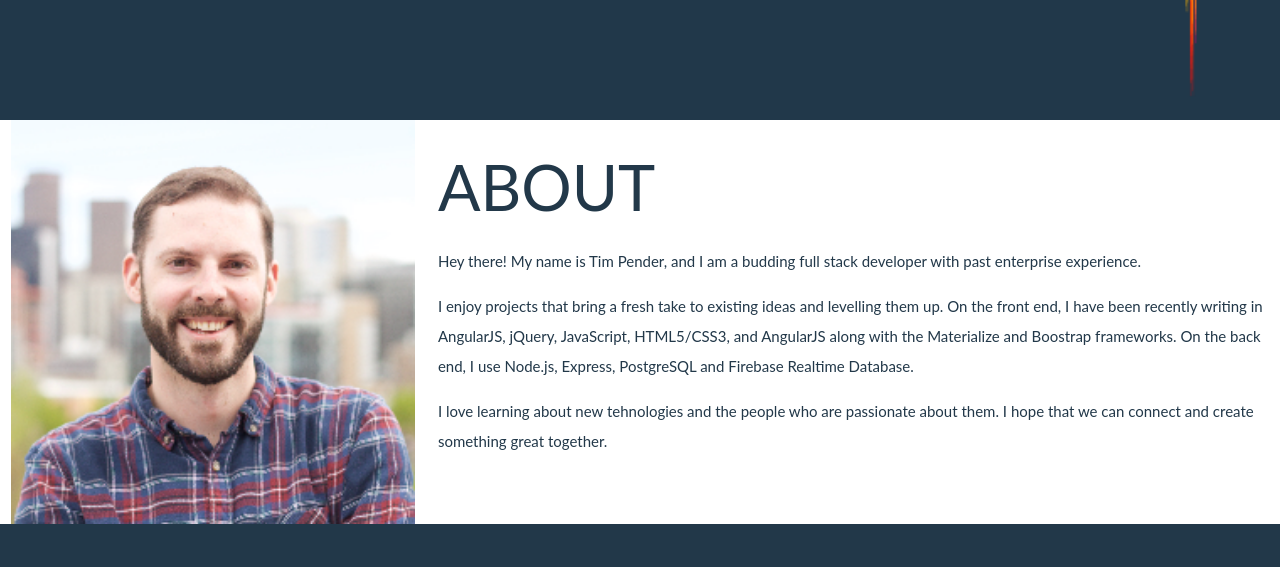
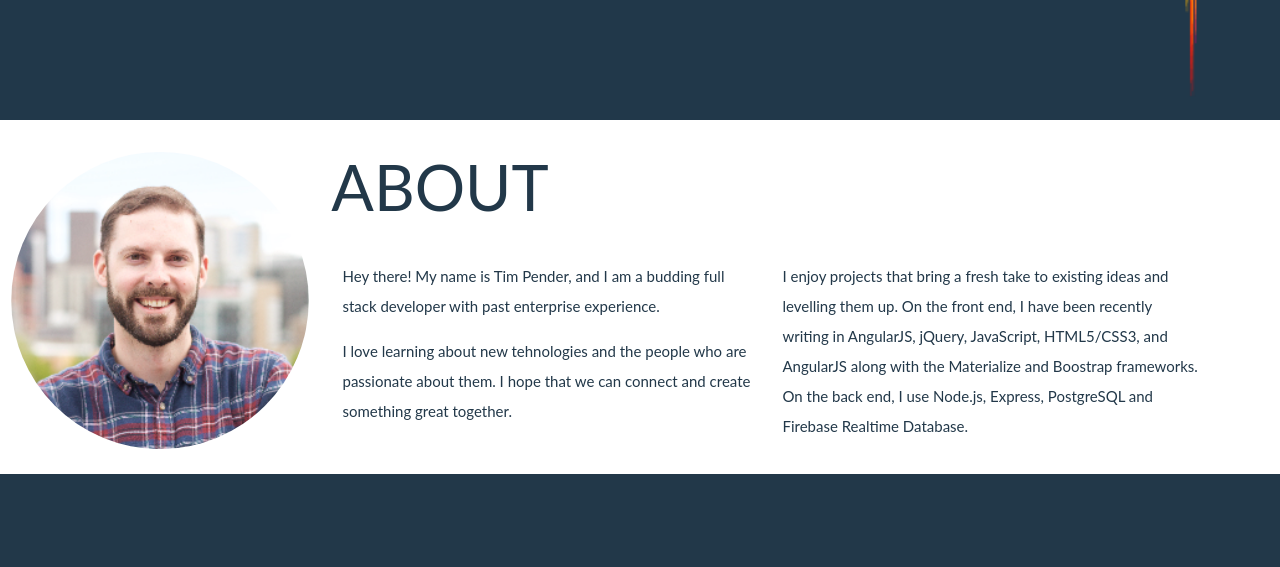
Before and after one commit to timpending/portfolio, a plain HTML site: page index.html in a window 1280 px wide. Shown: the part 680-1247 px from the top of the page. Drawn offline with nearby package versions, Linux system fonts and the light colour scheme; a web font is replaced by a local one.

Commit message:
adjust about profile pic

```diff
--- a/css/style.css
+++ b/css/style.css
@@ -109,6 +109,10 @@ header {
   padding-top: 0;
 }
 
+.profile {
+  margin: 2.1rem auto 1.68rem auto;
+}
+
 /* Floating Action Menu */
 .fixed-action-btn {
   position: fixed;
--- a/index.html
+++ b/index.html
@@ -69,13 +69,19 @@
 
     <section id="about" class="section scrollspy">
       <div class="row white">
-        <img class="col s12 m4 white" src="images/tim.png" />
-        <div class="col s12 m8 white">
+        <img class="col s12 m3 l3 white circle profile" src="images/tim.png" />
+        <div class="container">
+        <div class="col s12 m9 l9 white">
           <h1>ABOUT</h1>
-          <p>Hey there! My name is Tim Pender, and I am a budding full stack developer with past enterprise experience.</p>
-          <p>I enjoy projects that bring a fresh take to existing ideas and levelling them up.  On the front end, I have been recently writing in AngularJS, jQuery, JavaScript, HTML5/CSS3, and AngularJS along with the Materialize and Boostrap frameworks.  On the back end, I use Node.js, Express, PostgreSQL and Firebase Realtime Database.</p>
-          <p>I love learning about new tehnologies and the people who are passionate about them. I hope that we can connect and create something great together.
+          <div class="col s12 m6">
+            <p>Hey there! My name is Tim Pender, and I am a budding full stack developer with past enterprise experience.</p>
+            <p>I love learning about new tehnologies and the people who are passionate about them. I hope that we can connect and create something great together.</p>
+          </div>
+          <div class="col s12 m6">
+            <p>I enjoy projects that bring a fresh take to existing ideas and levelling them up.  On the front end, I have been recently writing in AngularJS, jQuery, JavaScript, HTML5/CSS3, and AngularJS along with the Materialize and Boostrap frameworks.  On the back end, I use Node.js, Express, PostgreSQL and Firebase Realtime Database.</p>
+          </div>
         </div>
+      </div>
         <!-- Insert Cards with icons to the right (white fw, bg) -->
         <!-- Insert Call to Action (Email), Resume, Contact Info -->
 
```
